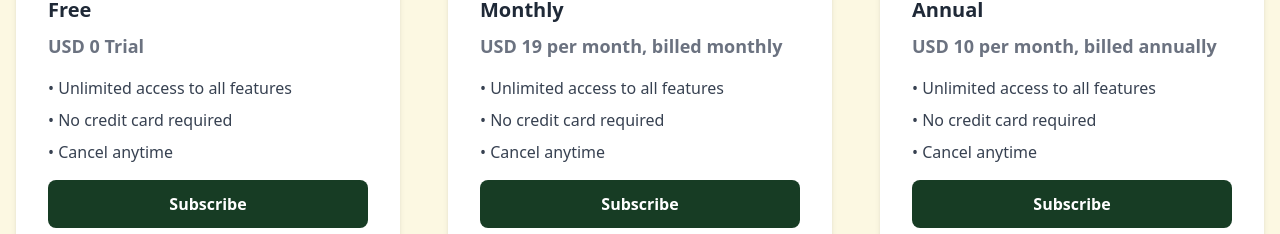
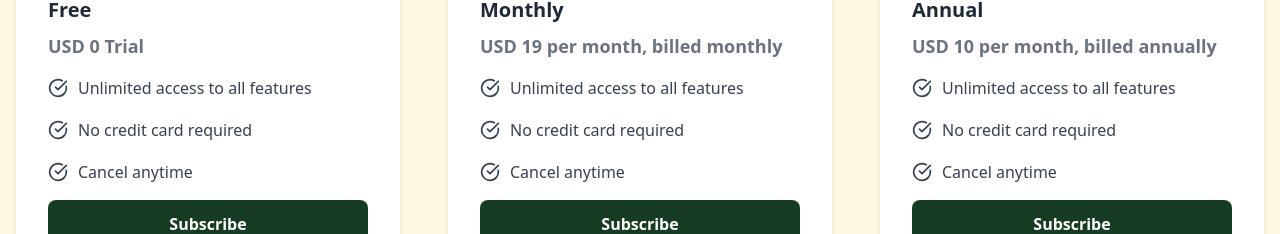
Before and after one commit to RobertTheDev/healthkickblog, a Next.js app: page /subscribe in a window 1280 px wide. Shown: the part 284-518 px from the top of the page. Built offline with nearby package versions, Linux system fonts and the light colour scheme.

Commit message:
feat: added check circle icons

```diff
--- a/src/app/(app)/subscribe/components/SubscriptionPlanCard/index.tsx
+++ b/src/app/(app)/subscribe/components/SubscriptionPlanCard/index.tsx
@@ -1,3 +1,4 @@
+import { CheckCircle } from 'lucide-react';
 import SubscriptionPlan from '../../interfaces/SubscriptionPlan';
 
 export default function SubscriptionPlanCard({
@@ -15,10 +16,13 @@ export default function SubscriptionPlanCard({
         <p className="mb-4 text-lg font-semibold text-gray-500">
           {plan.currency} {plan.price} {plan.description}
         </p>
-        <ul className="mb-4 space-y-2">
+        <ul className="mb-4 flex flex-col gap-2.5 space-y-2">
           {plan.benefits.map((benefit) => (
-            <li key={benefit} className="text-gray-700">
-              &bull; {benefit}
+            <li
+              key={benefit}
+              className="flex items-center gap-2.5 text-gray-700"
+            >
+              <CheckCircle size={20} /> {benefit}
             </li>
           ))}
         </ul>
```
